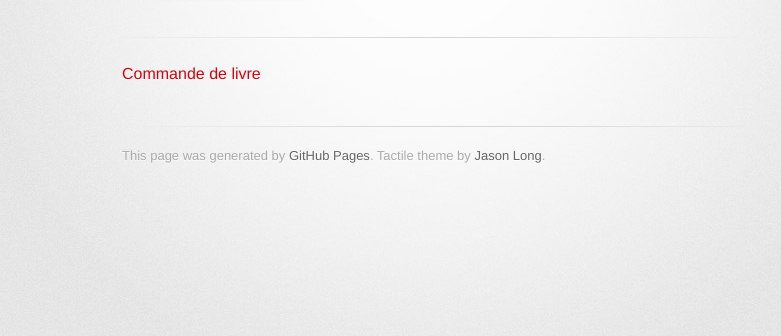
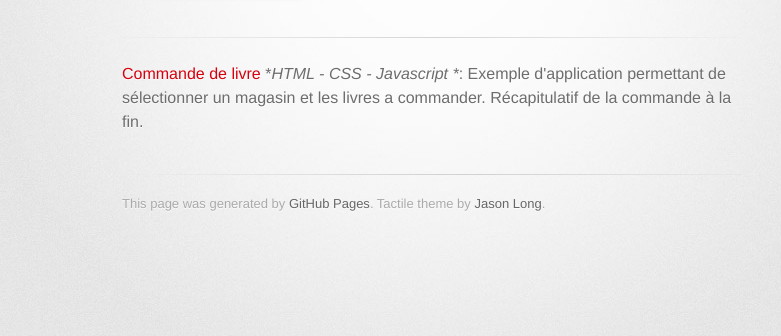
Before and after one commit to lawryludosky/lawryludosky.github.io, a plain HTML site: page index.html in a window 1280 px wide. Shown: the part 178-514 px from the top of the page, without its empty margins (208-989 px from the left). Drawn offline with Linux system fonts and the light colour scheme; a web font is replaced by a local one.

Commit message:
Replace master branch with page content via GitHub

```diff
--- a/index.html
+++ b/index.html
@@ -29,7 +29,8 @@
         <hr>
 
         <section id="main_content">
-          <p><a href="http://lawryludosky.github.io/Commande-de-Livre/">Commande de livre</a></p>
+          <p><a href="http://lawryludosky.github.io/Commande-de-Livre/">Commande de livre</a> *<em>HTML - CSS - Javascript *</em>:
+Exemple d'application permettant de sélectionner un magasin et les livres a commander. Récapitulatif de la commande à la fin.</p>
         </section>
 
         <footer>
--- a/params.json
+++ b/params.json
@@ -1,6 +1,6 @@
 {
   "name": "Lawry Ludosky",
   "tagline": "",
-  "body": "[Commande de livre](http://lawryludosky.github.io/Commande-de-Livre/)\r\n",
+  "body": "[Commande de livre](http://lawryludosky.github.io/Commande-de-Livre/) **HTML - CSS - Javascript **:\r\nExemple d'application permettant de sélectionner un magasin et les livres a commander. Récapitulatif de la commande à la fin.\r\n",
   "note": "Don't delete this file! It's used internally to help with page regeneration."
 }
```
